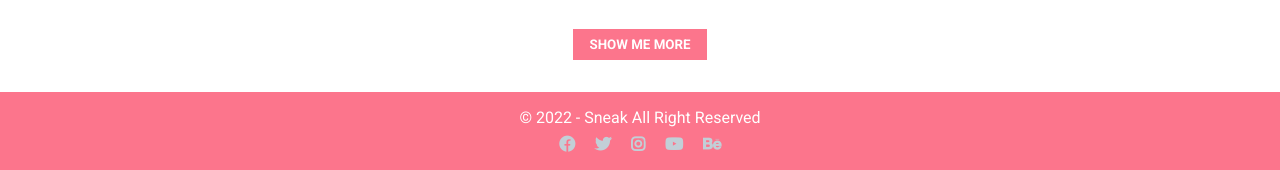
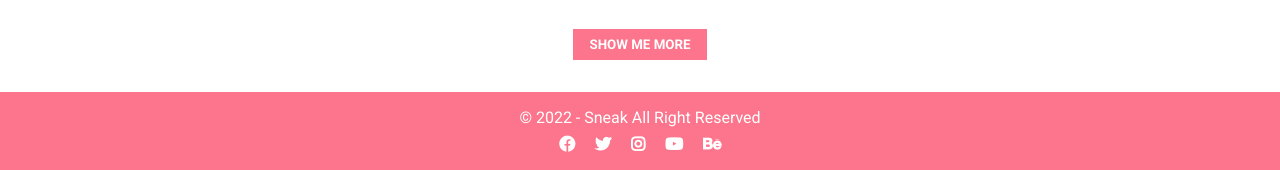
Before and after one commit to noamangg/Portfolios-HTML-CSS-, a plain HTML site: page index.html in a window 1280 px wide. Shown: the part 1729-1899 px from the top of the page. Drawn offline with Linux system fonts and the light colour scheme.

Commit message:
Color Changing

```diff
--- a/CSS/main.css
+++ b/CSS/main.css
@@ -239,7 +239,7 @@ footer p {
   color: white
 }
 footer .container .social-icons i::before {
-  --mainColor: var(--iconColor, #c2cfd7);
+  color: white;
   --iconSize: 1rem;
   margin-left: 1rem
 }
```
